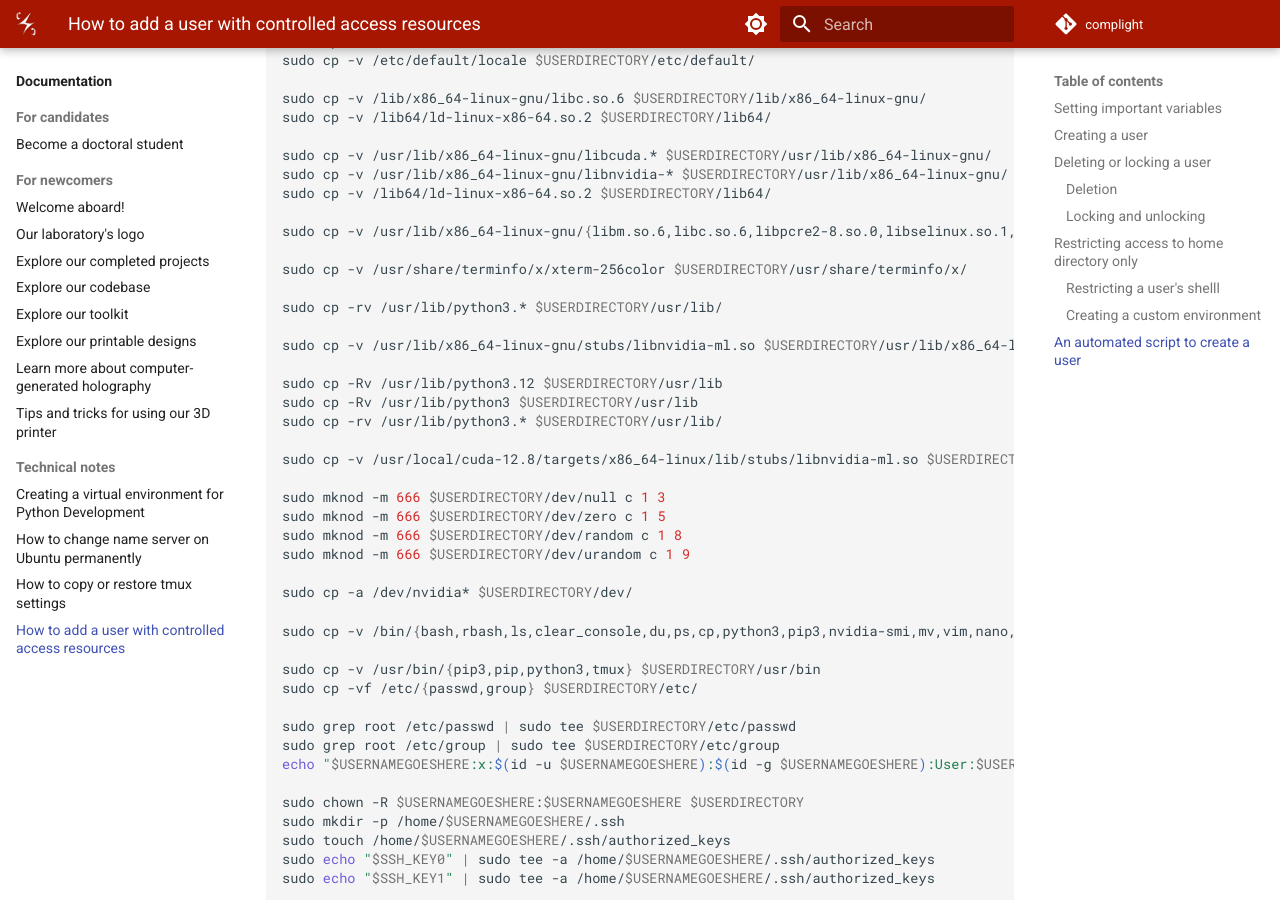
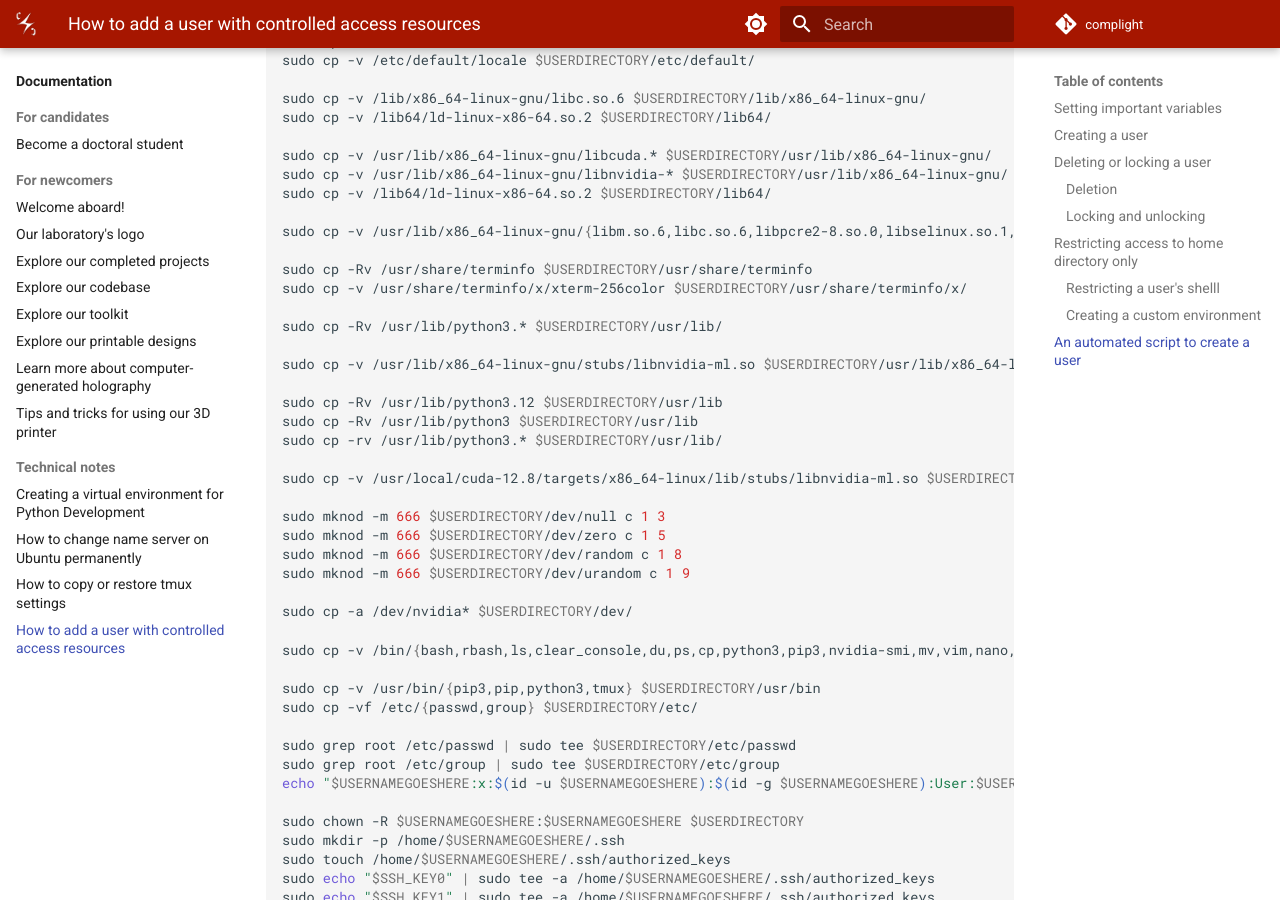
Before and after one commit to complight/complight.github.io, an MkDocs documentation site: the page built from docs/documentation/computing/how_to_add_a_user_with_controlled_access_to_resources.md, in a window 1280 px wide and 900 px high, scrolled down 4621 px. Built offline with MkDocs 1.6.1 and Material for MkDocs 9.7.7, drawn with Linux system fonts in a browser that asks for light colours.

Commit message:
Minor improvements on the documentation.

```diff
--- a/docs/documentation/computing/how_to_add_a_user_with_controlled_access_to_resources.md
+++ b/docs/documentation/computing/how_to_add_a_user_with_controlled_access_to_resources.md
@@ -211,9 +211,10 @@ sudo cp -v /lib64/ld-linux-x86-64.so.2 $USERDIRECTORY/lib64/
 
 sudo cp -v /usr/lib/x86_64-linux-gnu/{libm.so.6,libc.so.6,libpcre2-8.so.0,libselinux.so.1,libfuse3.so.3,libglib-2.0.so.0,libatomic.so.1,libtinfo.so.6,libnvidia-ml.so.1,libnvidia-ml.so.560.35.05,librt.so.1,libexpat.so.1,libz.so.1,libpthread.so.0,libdl.so.2,libnvidia-ml.so.1,libacl.so.1,libattr.so.1,libgpm.so.2,libpython3.12.so.1.0,libsodium.so.23,libncursesw.so.6,libsystemd.so.0,libutempter.so.0,libevent_core-2.1.so.7u,libresolv.so.2,libcap.so.2,libproc2.so.0,libpopt.so.0,libzstd.so.1,libxxhash.so.0,libcrypto.so.3,liblz4.so.1,libmount.so.1,libblkid.so.1} $USERDIRECTORY/usr/lib/x86_64-linux-gnu
 
+sudo cp -Rv /usr/share/terminfo $USERDIRECTORY/usr/share/terminfo
 sudo cp -v /usr/share/terminfo/x/xterm-256color $USERDIRECTORY/usr/share/terminfo/x/
 
-sudo cp -rv /usr/lib/python3.* $USERDIRECTORY/usr/lib/
+sudo cp -Rv /usr/lib/python3.* $USERDIRECTORY/usr/lib/
 
 sudo cp -v /usr/lib/x86_64-linux-gnu/stubs/libnvidia-ml.so $USERDIRECTORY/usr/lib/x86_64-linux-gnu/stubs/
 
```
